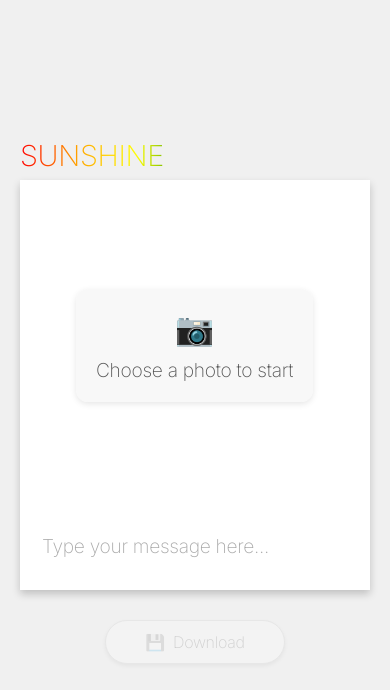
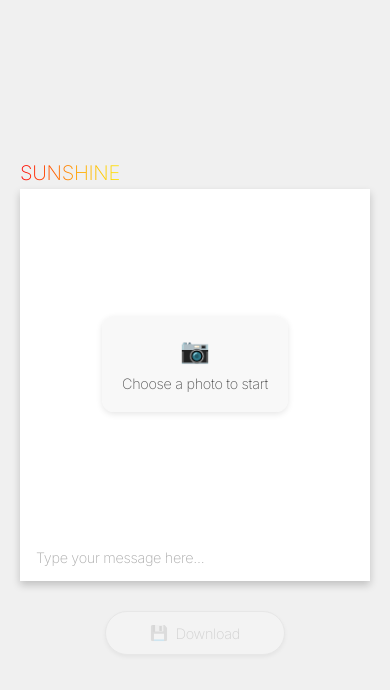
Before and after one commit to ocinpp/suncatcher-photo, a Vue app: page / in a window 390 px wide. Shown: the top 690 px of the page. Built offline with nearby package versions, Linux system fonts and the light colour scheme.

Commit message:
Adjust styling

```diff
--- a/src/components/PolaroidViewer.vue
+++ b/src/components/PolaroidViewer.vue
@@ -44,16 +44,6 @@
       </div>
     </div>
 
-    <!-- Permission button for device orientation -->
-    <button
-      v-if="!orientationPermissionGranted && needsPermissionRequest"
-      class="permission-button"
-      @click="requestOrientationPermission"
-    >
-      <span class="button-icon">🔄</span>
-      Enable Effects
-    </button>
-
     <!-- Download button always present but disabled when no image -->
     <button
       class="download-button"
@@ -63,6 +53,16 @@
     >
       <span class="button-icon">💾</span>
       Download
+    </button>
+
+    <!-- Permission button for device orientation - positioned at bottom right -->
+    <button
+      v-if="!orientationPermissionGranted && needsPermissionRequest"
+      class="permission-button"
+      @click="requestOrientationPermission"
+    >
+      <span class="button-icon">✨</span>
+      Enable Effects
     </button>
   </div>
 
@@ -104,6 +104,8 @@ let bgElement = null;
 // Constants
 const MAX_BACKGROUND_SIZE = 1200; // Maximum size for background image
 const FIXED_DOWNLOAD_WIDTH = 500; // Fixed width for downloaded images
+const MIN_POLAROID_WIDTH = 320; // Minimum width for polaroid
+const REFERENCE_WIDTH = 500; // Reference width for scaling
 
 // Initialize canvas and event listeners
 onMounted(() => {
@@ -221,15 +223,23 @@ function handleResize() {
 }
 
 function setInitialDimensions() {
-  // Calculate and set dimensions based on viewport
-  const viewportWidth = Math.min(window.innerWidth - 40, 500); // 40px for container padding
+  // Calculate and set dimensions based on viewport with minimum width
+  const viewportWidth = Math.max(
+    Math.min(window.innerWidth - 40, REFERENCE_WIDTH),
+    MIN_POLAROID_WIDTH
+  );
   document.documentElement.style.setProperty(
     "--polaroid-width",
     `${viewportWidth}px`
   );
 
+  // Calculate the scale ratio compared to reference width
+  const scaleRatio = viewportWidth / REFERENCE_WIDTH;
+  document.documentElement.style.setProperty("--scale-ratio", scaleRatio);
+
   // Calculate canvas size based on polaroid width
-  const canvasSize = viewportWidth - 2 * 20; // 20px padding on each side
+  // Use the same proportions as when width is 500px
+  const canvasSize = viewportWidth - 2 * (20 * scaleRatio); // 20px padding on each side at reference width
   document.documentElement.style.setProperty(
     "--canvas-size",
     `${canvasSize}px`
@@ -240,6 +250,20 @@ function setInitialDimensions() {
   document.documentElement.style.setProperty(
     "--polaroid-height",
     `${polaroidHeight}px`
+  );
+
+  // Set border size based on reference width
+  const borderSize = 20 * scaleRatio;
+  document.documentElement.style.setProperty(
+    "--polaroid-padding",
+    `${borderSize}px`
+  );
+
+  // Set bottom padding based on reference width
+  const bottomPadding = 80 * scaleRatio;
+  document.documentElement.style.setProperty(
+    "--polaroid-bottom-padding",
+    `${bottomPadding}px`
   );
 }
 
@@ -548,9 +572,8 @@ function downloadPolaroid(e) {
   const tempCanvas = document.createElement("canvas");
   const fixedWidth = FIXED_DOWNLOAD_WIDTH;
 
-  // Get the current polaroid dimensions for scaling
-  const polaroidRect = polaroid.value.getBoundingClientRect();
-  const aspectRatio = polaroidRect.height / polaroidRect.width;
+  // Calculate the aspect ratio based on the reference design
+  const aspectRatio = 1.2; // Height is 1.2x the width for a polaroid
 
   // Set canvas dimensions with fixed width
   tempCanvas.width = fixedWidth;
@@ -558,47 +581,46 @@ function downloadPolaroid(e) {
 
   const tempCtx = tempCanvas.getContext("2d");
 
-  // Scale factor for drawing elements
-  const scaleFactor = fixedWidth / polaroidRect.width;
-
   // Draw white background for the entire polaroid
   tempCtx.fillStyle = "white";
   tempCtx.fillRect(0, 0, tempCanvas.width, tempCanvas.height);
 
-  // Get the position of the canvas within the polaroid
-  const canvasRect = canvas.value.getBoundingClientRect();
-  const canvasOffsetX = (canvasRect.left - polaroidRect.left) * scaleFactor;
-  const canvasOffsetY = (canvasRect.top - polaroidRect.top) * scaleFactor;
-  const canvasWidth = canvasRect.width * scaleFactor;
-  const canvasHeight = canvasRect.height * scaleFactor;
+  // Calculate the reference proportions
+  const paddingRatio = 20 / REFERENCE_WIDTH; // 20px padding at 500px width
+  const bottomPaddingRatio = 80 / REFERENCE_WIDTH; // 80px bottom padding at 500px width
 
-  // Draw the image canvas at the correct position and scaled size
-  tempCtx.drawImage(
-    canvas.value,
-    canvasOffsetX,
-    canvasOffsetY,
-    canvasWidth,
-    canvasHeight
-  );
+  // Calculate actual padding sizes for the fixed width
+  const padding = fixedWidth * paddingRatio;
+  const bottomPadding = fixedWidth * bottomPaddingRatio;
+
+  // Calculate image area dimensions
+  const imageWidth = fixedWidth - padding * 2;
+  const imageHeight = imageWidth; // Square image
+
+  // Draw the image from the canvas
+  tempCtx.drawImage(canvas.value, padding, padding, imageWidth, imageHeight);
 
   // Add the message text at the bottom of the polaroid
   if (userMessage.value) {
-    // Scale font size based on the scale factor
-    const fontSize = 1.2 * scaleFactor;
-    tempCtx.font = `200 ${fontSize}rem Inter, sans-serif`;
+    // Use consistent font size based on reference width
+    const fontSizeRatio = (1.2 / REFERENCE_WIDTH) * 16; // 1.2rem at 500px width
+    const fontSize = fixedWidth * fontSizeRatio;
+
+    tempCtx.font = `200 ${fontSize}px Inter, sans-serif`;
     tempCtx.fillStyle = "black";
     tempCtx.textAlign = "left";
 
     // Position text in the bottom white area
-    const textX = canvasOffsetX;
-    const textY = canvasOffsetY + canvasHeight + 40 * scaleFactor;
+    const textX = padding;
+    const textY = padding + imageHeight + padding * 1.5;
 
     // Handle text wrapping for long messages
-    const maxWidth = tempCanvas.width - 40 * scaleFactor;
+    const maxWidth = tempCanvas.width - padding * 2;
     const words = userMessage.value.split(" ");
 
     let line = "";
     let y = textY;
+    const lineHeight = fontSize * 1.2;
 
     for (let i = 0; i < words.length; i++) {
       const testLine = line + words[i] + " ";
@@ -607,7 +629,7 @@ function downloadPolaroid(e) {
       if (metrics.width > maxWidth && i > 0) {
         tempCtx.fillText(line, textX, y);
         line = words[i] + " ";
-        y += 20 * scaleFactor;
+        y += lineHeight;
       } else {
         line = testLine;
       }
@@ -641,11 +663,13 @@ function downloadPolaroid(e) {
   --polaroid-width: 500px;
   --polaroid-height: 600px;
   --polaroid-padding: 20px;
+  --polaroid-bottom-padding: 80px;
   --canvas-size: calc(var(--polaroid-width) - (var(--polaroid-padding) * 2));
   --message-input-height: 40px;
   --download-button-height: 44px;
   --download-button-width: 180px;
   --bg-image: none;
+  --scale-ratio: 1;
 }
 
 body {
@@ -718,10 +742,11 @@ body::before {
 
 .polaroid {
   background: white;
-  padding: var(--polaroid-padding) var(--polaroid-padding) 80px
-    var(--polaroid-padding);
+  padding: var(--polaroid-padding) var(--polaroid-padding)
+    var(--polaroid-bottom-padding) var(--polaroid-padding);
   box-shadow: 0 4px 8px rgba(0, 0, 0, 0.2);
   width: var(--polaroid-width);
+  min-width: 320px;
   max-width: 100%;
   position: relative;
   text-align: center;
@@ -773,12 +798,12 @@ body::before {
 .polaroid-text {
   font-family: "Inter", sans-serif;
   font-weight: 200;
-  font-size: 1.8rem;
+  font-size: clamp(1.2rem, calc(1.8rem * var(--scale-ratio)), 1.8rem);
   text-align: left;
   text-transform: uppercase;
   letter-spacing: -0.3px;
   position: absolute;
-  top: -42px; /* Position above Polaroid */
+  top: calc(-42px * var(--scale-ratio)); /* Position above Polaroid */
   left: 0;
   width: 100%;
   margin: 0;
@@ -804,7 +829,7 @@ body::before {
   top: var(--polaroid-padding);
   left: var(--polaroid-padding);
   right: var(--polaroid-padding);
-  bottom: 100px;
+  bottom: var(--polaroid-bottom-padding);
   display: flex;
   justify-content: center;
   align-items: center;
@@ -839,12 +864,12 @@ body::before {
 }
 
 .photo-icon {
-  font-size: 2rem;
+  font-size: clamp(1.5rem, calc(2rem * var(--scale-ratio)), 2.5rem);
   margin-bottom: 10px;
 }
 
 .prompt-text {
-  font-size: 1.2rem;
+  font-size: clamp(0.9rem, calc(1.2rem * var(--scale-ratio)), 1.4rem);
   letter-spacing: -0.3px;
   color: #555;
 }
@@ -861,7 +886,9 @@ body::before {
   left: var(--polaroid-padding);
   right: var(--polaroid-padding);
   z-index: 3;
-  height: 60px; /* Fixed height to prevent layout shift */
+  height: calc(
+    var(--polaroid-bottom-padding) - 20px
+  ); /* Fixed height to prevent layout shift */
   contain: layout size style;
 }
 
@@ -873,7 +900,7 @@ body::before {
   border: none;
   background: transparent;
   font-family: "Inter", sans-serif;
-  font-size: 1.2rem;
+  font-size: clamp(0.9rem, calc(1.2rem * var(--scale-ratio)), 1.4rem);
   letter-spacing: -0.3px;
   line-height: 1.5;
   resize: none;
@@ -887,13 +914,14 @@ body::before {
   color: #aaa;
 }
 
-/* Permission button */
+/* Permission button - positioned at bottom right */
 .permission-button {
-  background-color: #ffe0e0;
-  border: 1px solid #ffcccc;
+  background-color: #000000;
+  border: 1px solid #ffffff;
   border-radius: 25px;
   padding: 10px 20px;
-  font-size: 1rem;
+  font-size: clamp(0.9rem, calc(1rem * var(--scale-ratio)), 1.2rem);
+  color: #ffffff;
   letter-spacing: -0.3px;
   display: flex;
   align-items: center;
@@ -905,10 +933,14 @@ body::before {
   height: var(--download-button-height);
   min-width: var(--download-button-width);
   contain: layout size style;
+  position: fixed;
+  bottom: 20px;
+  right: 20px;
+  z-index: 100;
 }
 
 .permission-button:hover {
-  background-color: #ffd0d0;
+  background-color: #323232;
   box-shadow: 0 3px 6px rgba(0, 0, 0, 0.15);
 }
 
@@ -918,7 +950,7 @@ body::before {
   border: 1px solid #ddd;
   border-radius: 25px;
   padding: 10px 20px;
-  font-size: 1rem;
+  font-size: clamp(0.9rem, calc(1rem * var(--scale-ratio)), 1.2rem);
   letter-spacing: -0.3px;
   display: flex;
   align-items: center;
@@ -945,13 +977,16 @@ body::before {
 
 .button-icon {
   margin-right: 8px;
-  font-size: 1rem;
+  font-size: clamp(0.9rem, calc(1.2rem * var(--scale-ratio)), 1.4rem);
 }
 
 /* Responsive adjustments */
 @media (max-width: 600px) {
-  :root {
-    --polaroid-width: calc(100vw - 40px);
+  .permission-button {
+    bottom: 10px;
+    right: 10px;
+    font-size: 0.9rem;
+    padding: 8px 16px;
   }
 }
 </style>
```
